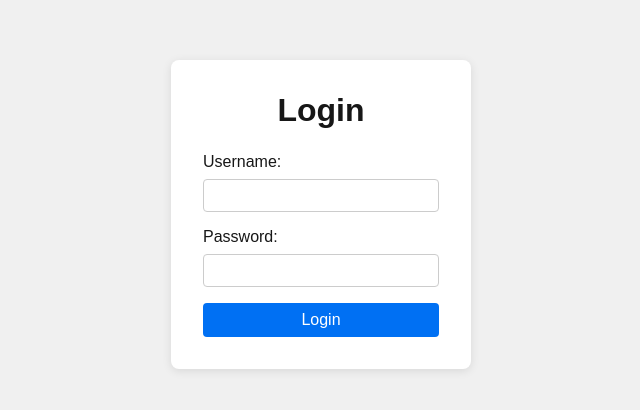
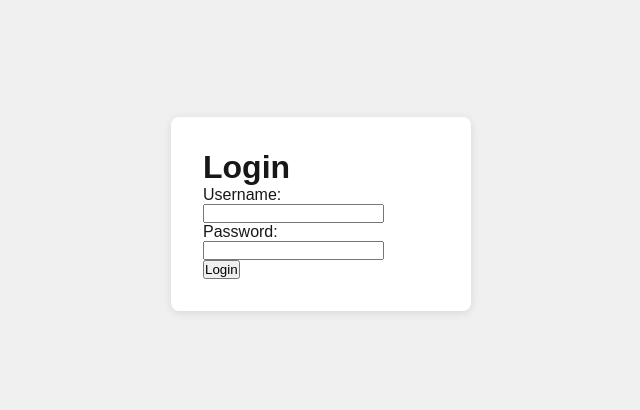
Before and after one commit to krushna06/Links-Manager, a Next.js app: page / in a window 1280 px wide. Shown: the part 186-596 px from the top of the page, without its empty margins (319-959 px from the left). Built offline with nearby package versions, Linux system fonts and the light colour scheme.

Commit message:
fix: label, h1 & input selectors for strict rules

```diff
--- a/styles/Login.module.css
+++ b/styles/Login.module.css
@@ -15,17 +15,17 @@
     width: 300px;
   }
 
-  h1 {
+  .title {
     text-align: center;
     margin-bottom: 1.5rem;
   }
 
-  label {
+  .label {
     display: block;
     margin-bottom: 0.5rem;
   }
 
-  input {
+  .input {
     width: 100%;
     padding: 0.5rem;
     margin-bottom: 1rem;
@@ -33,7 +33,7 @@
     border-radius: 4px;
   }
 
-  button {
+  .button {
     width: 100%;
     padding: 0.5rem;
     background-color: #0070f3;
@@ -44,7 +44,7 @@
     font-size: 16px;
   }
 
-  button:hover {
+  .button:hover {
     background-color: #005bb5;
   }
 
```
